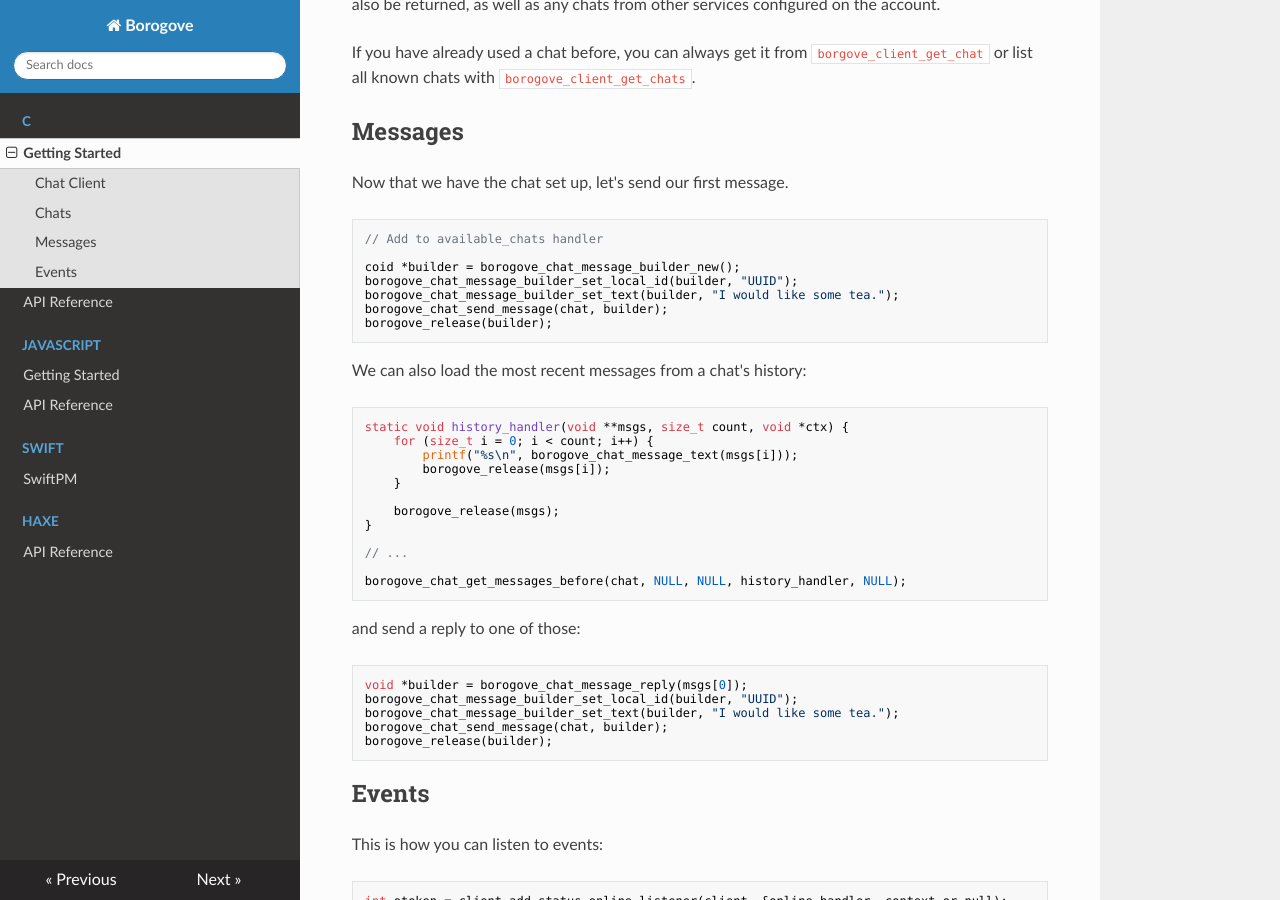
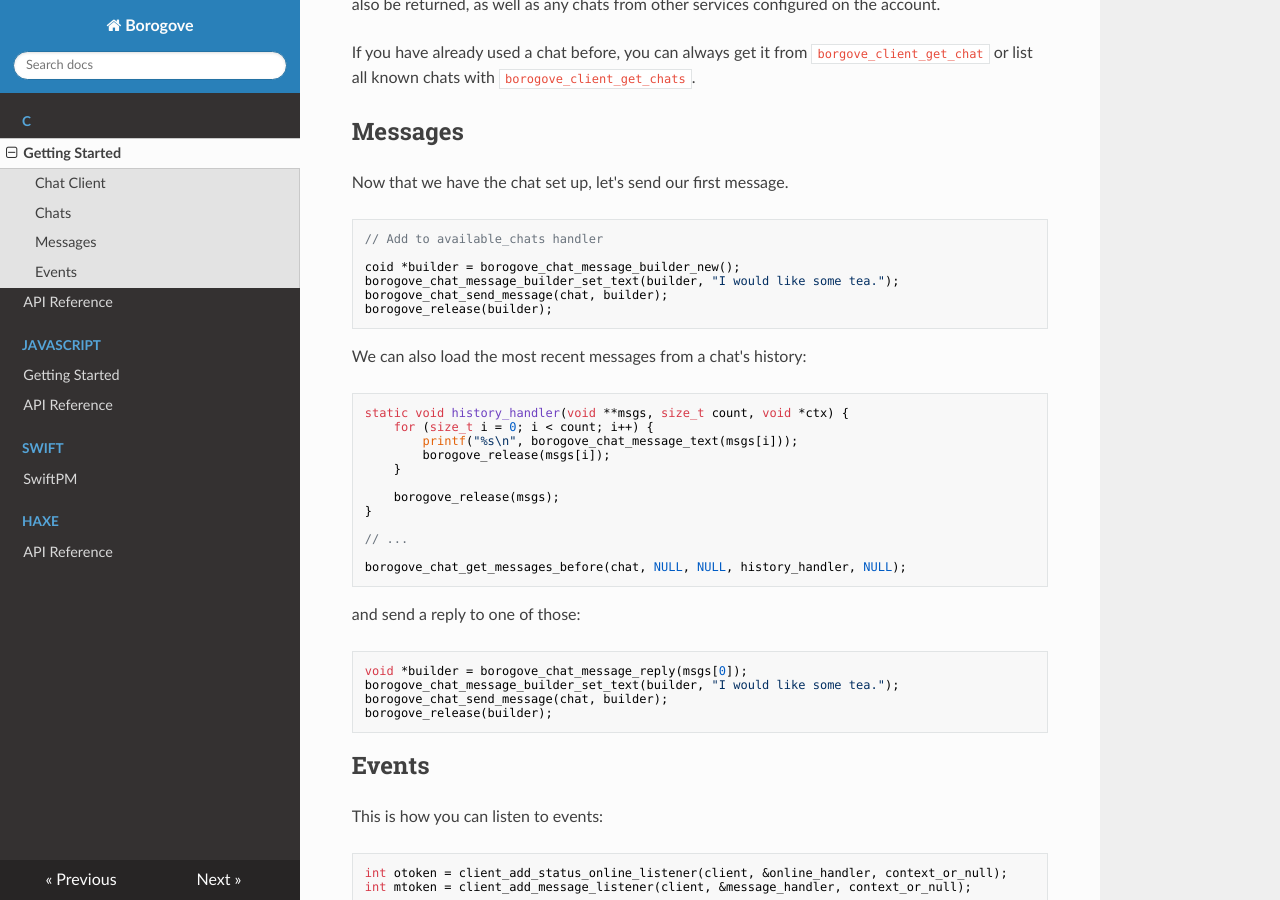
Before and after one commit to snikket-im/snikket-sdk, an MkDocs documentation site: the page built from docs/c/index.md, in a window 1280 px wide and 900 px high, scrolled down 1573 px. Built offline with MkDocs 1.6.1, drawn with Linux system fonts in a browser that asks for light colours; nearby versions of some CDN libraries.

Commit message:
Add localId for outgoing if not specified

````diff
--- a/docs/c/index.md
+++ b/docs/c/index.md
@@ -86,7 +86,6 @@ Now that we have the chat set up, let's send our first message.
 // Add to available_chats handler
 
 coid *builder = borogove_chat_message_builder_new();
-borogove_chat_message_builder_set_local_id(builder, "UUID");
 borogove_chat_message_builder_set_text(builder, "I would like some tea.");
 borogove_chat_send_message(chat, builder);
 borogove_release(builder);
@@ -113,7 +112,6 @@ and send a reply to one of those:
 
 ```c
 void *builder = borogove_chat_message_reply(msgs[0]);
-borogove_chat_message_builder_set_local_id(builder, "UUID");
 borogove_chat_message_builder_set_text(builder, "I would like some tea.");
 borogove_chat_send_message(chat, builder);
 borogove_release(builder);
````
Also changed, not shown: docs/js/index.md (+0 -2 lines), 1 other file.
